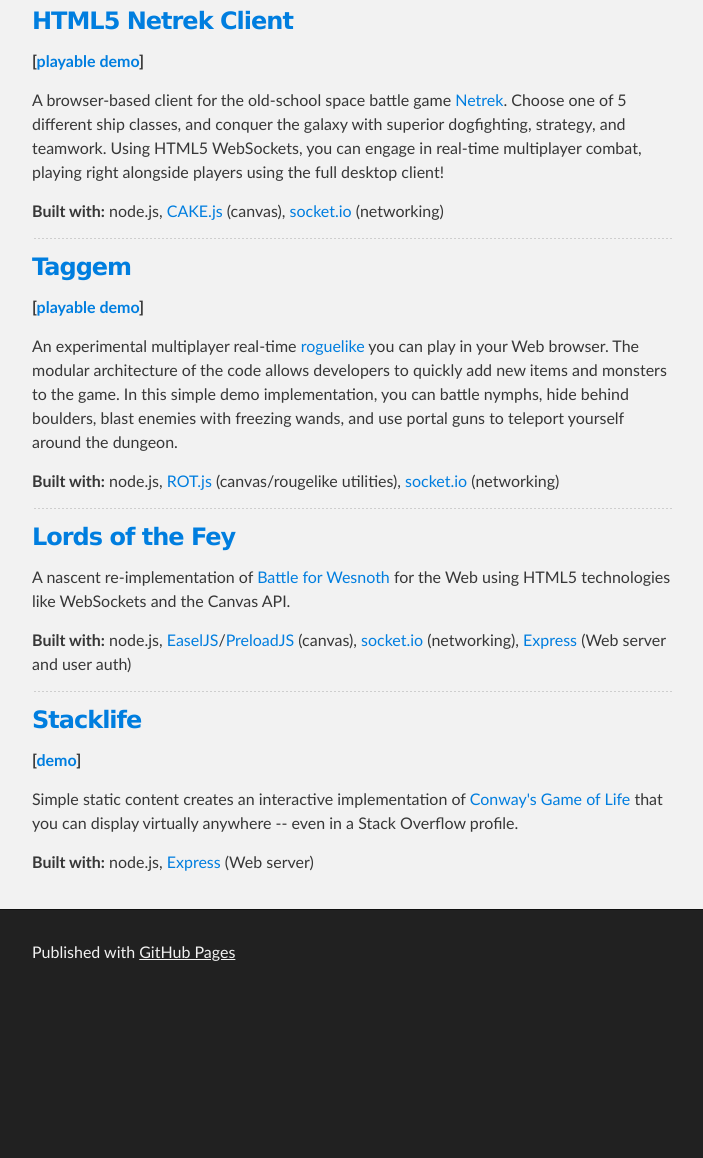
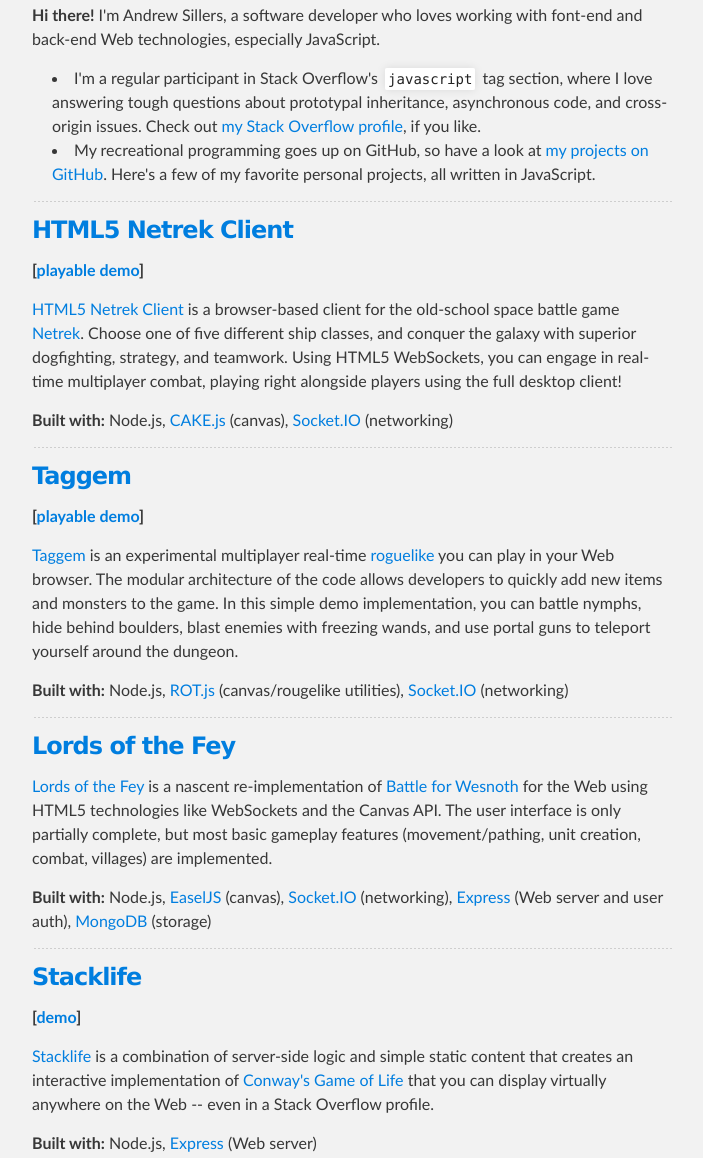
Before and after one commit to apsillers/apsillers.github.com, a plain HTML site: page index.html in a window 1280 px wide. Shown: the part 257-1415 px from the top of the page, without its empty margins (288-991 px from the left). Before the commit the page ends 1256 px from the top, so only its background shows below. Drawn offline with Linux system fonts and the light colour scheme.

Commit message:
Replace master branch with page content via GitHub

```diff
--- a/index.html
+++ b/index.html
@@ -27,15 +27,21 @@
     <!-- MAIN CONTENT -->
     <div id="main_content_wrap" class="outer">
       <section id="main_content" class="inner">
-        <h3>
+        <p><strong>Hi there!</strong> I'm Andrew Sillers, a software developer who loves working with font-end and back-end Web technologies, especially JavaScript.</p>
+
+<ul>
+<li>I'm a regular participant in Stack Overflow's <code>javascript</code> tag section, where I love answering tough questions about prototypal inheritance, asynchronous code, and cross-origin issues. Check out <a href="https://stackoverflow.com/users/710446/apsillers">my Stack Overflow profile</a>, if you like.</li>
+<li>My recreational programming goes up on GitHub, so have a look at <a href="https://github.com/apsillers">my projects on GitHub</a>.
+Here's a few of my favorite personal projects, all written in JavaScript.</li>
+</ul><hr><h3>
 <a name="html5-netrek-client" class="anchor" href="#html5-netrek-client"><span class="octicon octicon-link"></span></a><strong><a href="https://github.com/apsillers/html5-netrek">HTML5 Netrek Client</a></strong>
 </h3>
 
 <p><strong>[<a href="https://netrek-apsillers.rhcloud.com/">playable demo</a>]</strong></p>
 
-<p>A browser-based client for the old-school space battle game <a href="http://www.netrek.org">Netrek</a>. Choose one of 5 different ship classes, and conquer the galaxy with superior dogfighting, strategy, and teamwork. Using HTML5 WebSockets, you can engage in real-time multiplayer combat, playing right alongside players using the full desktop client!</p>
+<p><a href="https://github.com/apsillers/html5-netrek">HTML5 Netrek Client</a> is a browser-based client for the old-school space battle game <a href="http://www.netrek.org">Netrek</a>. Choose one of five different ship classes, and conquer the galaxy with superior dogfighting, strategy, and teamwork. Using HTML5 WebSockets, you can engage in real-time multiplayer combat, playing right alongside players using the full desktop client!</p>
 
-<p><strong>Built with:</strong> node.js, <a href="https://code.google.com/p/cakejs/">CAKE.js</a> (canvas), <a href="http://socket.io">socket.io</a> (networking)</p>
+<p><strong>Built with:</strong> Node.js, <a href="https://code.google.com/p/cakejs/">CAKE.js</a> (canvas), <a href="http://socket.io">Socket.IO</a> (networking)</p>
 
 <hr><h3>
 <a name="taggem" class="anchor" href="#taggem"><span class="octicon octicon-link"></span></a><strong><a href="https://github.com/apsillers/Taggem">Taggem</a></strong>
@@ -43,17 +49,17 @@
 
 <p><strong>[<a href="https://taggem-apsillers.rhcloud.com/">playable demo</a>]</strong></p>
 
-<p>An experimental multiplayer real-time <a href="https://en.wikipedia.org/wiki/Roguelike">roguelike</a> you can play in your Web browser. The modular architecture of the code allows developers to quickly add new items and monsters to the game. In this simple demo implementation, you can battle nymphs, hide behind boulders, blast enemies with freezing wands, and use portal guns to teleport yourself around the dungeon.</p>
+<p><a href="https://github.com/apsillers/Taggem">Taggem</a> is an experimental multiplayer real-time <a href="https://en.wikipedia.org/wiki/Roguelike">roguelike</a> you can play in your Web browser. The modular architecture of the code allows developers to quickly add new items and monsters to the game. In this simple demo implementation, you can battle nymphs, hide behind boulders, blast enemies with freezing wands, and use portal guns to teleport yourself around the dungeon.</p>
 
-<p><strong>Built with:</strong> node.js, <a href="ondras.github.io/rot.js">ROT.js</a> (canvas/rougelike utilities), <a href="http://socket.io">socket.io</a> (networking)</p>
+<p><strong>Built with:</strong> Node.js, <a href="ondras.github.io/rot.js">ROT.js</a> (canvas/rougelike utilities), <a href="http://socket.io">Socket.IO</a> (networking)</p>
 
 <hr><h3>
 <a name="lords-of-the-fey" class="anchor" href="#lords-of-the-fey"><span class="octicon octicon-link"></span></a><strong><a href="https://github.com/apsillers/lords-of-the-fey">Lords of the Fey</a></strong>
 </h3>
 
-<p>A nascent re-implementation of <a href="http://www.wesnoth.org">Battle for Wesnoth</a> for the Web using HTML5 technologies like WebSockets and the Canvas API.</p>
+<p><a href="https://github.com/apsillers/lords-of-the-fey">Lords of the Fey</a> is a nascent re-implementation of <a href="http://www.wesnoth.org">Battle for Wesnoth</a> for the Web using HTML5 technologies like WebSockets and the Canvas API. The user interface is only partially complete, but most basic gameplay features (movement/pathing, unit creation, combat, villages) are implemented.</p>
 
-<p><strong>Built with:</strong> node.js, <a href="http://www.createjs.com/#!/EaselJS">EaselJS</a>/<a href="www.createjs.com/#!/PreloadJS">PreloadJS</a> (canvas), <a href="http://socket.io">socket.io</a> (networking), <a href="http://expressjs.com">Express</a> (Web server and user auth)</p>
+<p><strong>Built with:</strong> Node.js, <a href="http://www.createjs.com/#!/EaselJS">EaselJS</a> (canvas), <a href="http://socket.io">Socket.IO</a> (networking), <a href="http://expressjs.com">Express</a> (Web server and user auth), <a href="http://www.mongodb.org">MongoDB</a> (storage)</p>
 
 <hr><h3>
 <a name="stacklife" class="anchor" href="#stacklife"><span class="octicon octicon-link"></span></a><strong><a href="https://github.com/apsillers/stacklife">Stacklife</a></strong>
@@ -61,9 +67,9 @@
 
 <p><strong>[<a href="http://stackoverflow.com/users/710446/apsillers">demo</a>]</strong></p>
 
-<p>Simple static content creates an interactive implementation of <a href="en.wikipedia.org/wiki/Conway's_Game_of_Life">Conway's Game of Life</a> that you can display virtually anywhere -- even in a Stack Overflow profile.</p>
+<p><a href="https://github.com/apsillers/stacklife">Stacklife</a> is a combination of server-side logic and simple static content that creates an interactive implementation of <a href="en.wikipedia.org/wiki/Conway's_Game_of_Life">Conway's Game of Life</a> that you can display virtually anywhere on the Web -- even in a Stack Overflow profile.</p>
 
-<p><strong>Built with:</strong> node.js, <a href="http://expressjs.com">Express</a> (Web server)</p>
+<p><strong>Built with:</strong> Node.js, <a href="http://expressjs.com">Express</a> (Web server)</p>
       </section>
     </div>
 
```
Also changed, not shown: params.json (+1 -1 lines).
